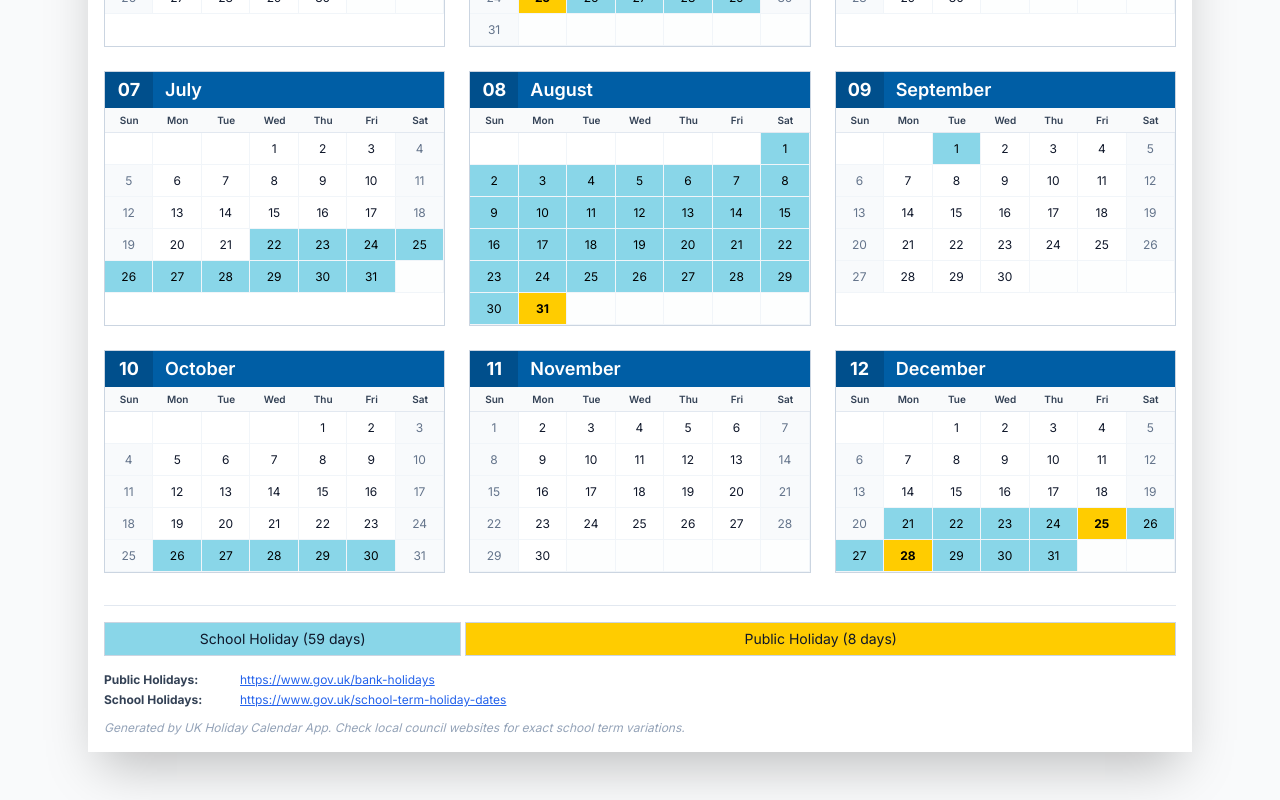
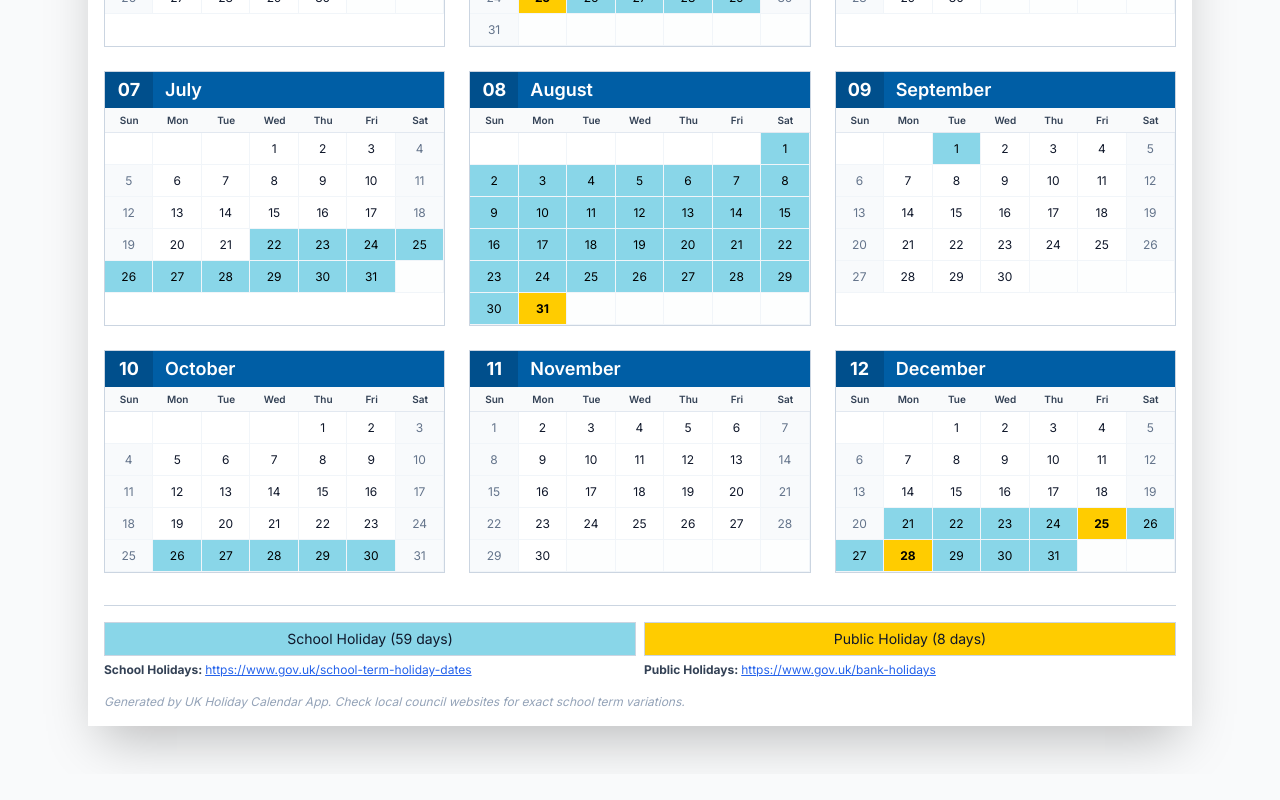
Before and after one commit to CredibleThought/uk-holiday-calendar, a React (Vite) app: page / in a window 1280 px wide. Shown: the part 925-1725 px from the top of the page. After the commit the page ends 1699 px from the top, so only its background shows below. Built offline with nearby package versions, Linux system fonts and the light colour scheme; no server answers.

Commit message:
Updated sizes so that printed calendar fits on 1 page

```diff
--- a/App.tsx
+++ b/App.tsx
@@ -142,7 +142,7 @@ const App: React.FC = () => {
          </div>
       </nav>
 
-      <main className="max-w-6xl mx-auto px-4 sm:px-6">
+      <main className="max-w-6xl mx-auto px-4 sm:px-6 print:px-0 print:max-w-none">
         <Controls
           year={year}
           country={country}
--- a/components/Calendar.tsx
+++ b/components/Calendar.tsx
@@ -56,15 +56,15 @@ const Calendar: React.FC<CalendarProps> = ({ year, publicHolidays, schoolHoliday
   return (
     <div className="w-full bg-white print:bg-white p-4 print:p-0 mx-auto max-w-[1200px]">
       {/* Title Header */}
-      <div className="text-center mb-6 print:mb-4">
-        <h1 className="text-5xl font-serif font-bold text-slate-900 mb-2">{year}</h1>
-        <p className="text-sm text-slate-500 print:text-slate-600 uppercase tracking-widest">
+      <div className="text-center mb-6 print:mb-2 print:mt-0">
+        <h1 className="text-5xl print:text-5xl font-serif font-bold text-slate-900 mb-2 print:mb-0.5">{year}</h1>
+        <p className="text-sm print:text-xs text-slate-500 print:text-slate-600 uppercase tracking-widest print:tracking-wide">
            {countryName} • School Holidays Highlighted
         </p>
       </div>
 
       {/* Grid Layout: 3 Columns x 4 Rows */}
-      <div className="grid grid-cols-1 md:grid-cols-2 lg:grid-cols-3 gap-6 print:grid-cols-3 print:gap-4 print:text-xs">
+      <div className="grid grid-cols-1 md:grid-cols-2 lg:grid-cols-3 gap-6 print:grid-cols-3 print:gap-1.5 print:text-xs">
         {months.map((monthIndex) => (
           <Month
             key={monthIndex}
@@ -77,25 +77,33 @@ const Calendar: React.FC<CalendarProps> = ({ year, publicHolidays, schoolHoliday
       </div>
 
       {/* Footer / Legend */}
-      <div className="mt-8 pt-4 border-t border-slate-200 print:mt-4 print:pt-2">
-        <div className="flex flex-wrap gap-1 mb-4 print:mb-2 text-sm font-medium">
-           <div className="flex items-center border border-slate-300 bg-[#89d6e8] px-4 py-1.5 w-1/3 justify-center text-center">
-             School Holiday ({schoolHolidayCount} days)
-           </div>
-           {/* Private School would be manual, not implemented in auto-fetch logic, leaving out or adding placeholder */}
-           <div className="flex items-center border border-slate-300 bg-[#ffcc00] px-4 py-1.5 flex-1 justify-center text-center">
-             Public Holiday ({publicHolidayCount} days)
-           </div>
+      <div className="mt-8 pt-4 border-t border-slate-200 print:mt-2 print:pt-2 print:border-t border-slate-300">
+        <div className="grid grid-cols-2 gap-2 mb-4 print:mb-2">
+          {/* School Holidays Column */}
+          <div className="flex flex-col gap-1.5">
+            <div className="flex items-center border border-slate-300 bg-[#89d6e8] px-4 py-1.5 print:px-2 print:py-1 text-sm print:text-[10px] font-medium justify-center text-center">
+              School Holiday ({schoolHolidayCount} days)
+            </div>
+            <div className="text-xs text-slate-700 print:text-[9px]">
+              <span className="font-bold">School Holidays: </span>
+              <span className="text-blue-600 underline">https://www.gov.uk/school-term-holiday-dates</span>
+            </div>
+          </div>
+
+          {/* Public Holidays Column */}
+          <div className="flex flex-col gap-1.5">
+            <div className="flex items-center border border-slate-300 bg-[#ffcc00] px-4 py-1.5 print:px-2 print:py-1 text-sm print:text-[10px] font-medium justify-center text-center">
+              Public Holiday ({publicHolidayCount} days)
+            </div>
+            <div className="text-xs text-slate-700 print:text-[9px]">
+              <span className="font-bold">Public Holidays: </span>
+              <span className="text-blue-600 underline">https://www.gov.uk/bank-holidays</span>
+            </div>
+          </div>
         </div>
 
-        <div className="grid grid-cols-[120px_1fr] gap-x-4 gap-y-1 text-xs text-slate-700 print:text-[10px]">
-          <div className="font-bold">Public Holidays:</div>
-          <div className="truncate text-blue-600 underline">https://www.gov.uk/bank-holidays</div>
-
-          <div className="font-bold">School Holidays:</div>
-          <div className="truncate text-blue-600 underline">https://www.gov.uk/school-term-holiday-dates</div>
-
-          <div className="col-span-2 mt-2 text-slate-400 italic">
+        <div className="print:hidden">
+          <div className="text-xs text-slate-400 italic mt-2">
             Generated by UK Holiday Calendar App. Check local council websites for exact school term variations.
           </div>
         </div>
--- a/components/Month.tsx
+++ b/components/Month.tsx
@@ -19,21 +19,21 @@ const Month: React.FC<MonthProps> = ({ year, monthIndex, publicHolidays, schoolH
   const gridCells = [...paddedSlots, ...days];
 
   return (
-    <div className="border border-slate-300 bg-white text-xs">
+    <div className="border border-slate-300 print:border bg-white text-xs">
       {/* Header */}
-      <div className="flex bg-[#005ea5] text-white">
-        <div className="py-1 px-3 font-bold text-lg bg-[#004f8c] w-12 flex items-center justify-center">
+      <div className="flex bg-[#005ea5] text-white print:bg-[#005ea5]">
+        <div className="py-1 px-3 print:py-2 print:px-3 font-bold text-lg print:text-lg bg-[#004f8c] w-12 print:w-10 flex items-center justify-center">
            {String(monthIndex + 1).padStart(2, '0')}
         </div>
-        <div className="flex-1 py-1 px-3 font-semibold text-lg flex items-center">
+        <div className="flex-1 py-1 px-3 print:py-2 print:px-3 font-semibold text-lg print:text-lg flex items-center">
           {MONTH_NAMES[monthIndex]}
         </div>
       </div>
 
       {/* Weekday Headers */}
-      <div className="grid grid-cols-7 border-b border-slate-200 bg-gray-50">
+      <div className="grid grid-cols-7 border-b border-slate-200 bg-gray-50 print:border-b">
         {['Sun', 'Mon', 'Tue', 'Wed', 'Thu', 'Fri', 'Sat'].map(d => (
-          <div key={d} className="py-1 text-center font-semibold text-[10px] text-slate-700">
+          <div key={d} className="py-1 print:py-0.5 text-center font-semibold text-[10px] print:text-[10px] text-slate-700">
             {d}
           </div>
         ))}
@@ -43,7 +43,7 @@ const Month: React.FC<MonthProps> = ({ year, monthIndex, publicHolidays, schoolH
       <div className="grid grid-cols-7 auto-rows-fr">
         {gridCells.map((date, idx) => {
           if (!date) {
-            return <div key={`empty-${idx}`} className="border-b border-r border-slate-100 h-8" />;
+            return <div key={`empty-${idx}`} className="border-b border-r border-slate-100 print:border h-8 print:h-6" />;
           }
 
           const dateStr = formatDate(date);
@@ -73,16 +73,16 @@ const Month: React.FC<MonthProps> = ({ year, monthIndex, publicHolidays, schoolH
           return (
             <div
               key={dateStr}
-              className={`h-8 flex items-center justify-center border-b border-r border-slate-100 relative ${bgClass} ${tooltip ? 'cursor-help' : 'cursor-default'}`}
+              className={`h-8 print:h-6 flex items-center justify-center border-b border-r border-slate-100 print:border relative ${bgClass} ${tooltip ? 'cursor-help' : 'cursor-default'}`}
               title={tooltip}
             >
-              <span>{dayNum}</span>
+              <span className="print:text-xs">{dayNum}</span>
             </div>
           );
         })}
         {/* Fill remaining cells of the last row to maintain grid borders if needed */}
          {Array.from({ length: (7 - (gridCells.length % 7)) % 7 }).map((_, i) => (
-             <div key={`end-empty-${i}`} className="border-b border-r border-slate-100 h-8 bg-gray-50/30" />
+             <div key={`end-empty-${i}`} className="border-b border-r border-slate-100 print:border h-8 print:h-6 bg-gray-50/30" />
          ))}
       </div>
     </div>
--- a/index.html
+++ b/index.html
@@ -12,12 +12,17 @@
       }
       @media print {
         @page {
-          size: A4 portrait; /* Or landscape depending on preference, portrait matches the example */
+          size: A4 portrait;
           margin: 5mm;
         }
         body {
           -webkit-print-color-adjust: exact;
           print-color-adjust: exact;
+          margin: 0;
+          padding: 0;
+        }
+        #root {
+          height: 100vh;
         }
         .no-print {
           display: none !important;
```
